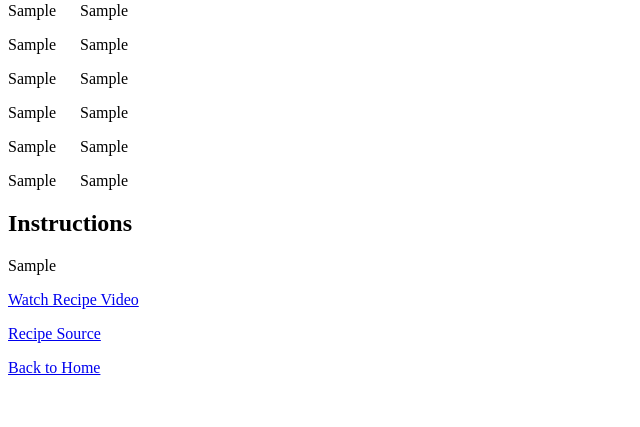
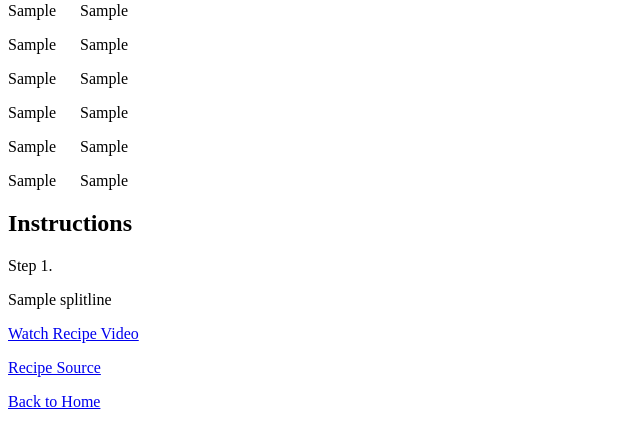
Before and after one commit to Cmonriyu/CST-205-Final, a Flask app: page /recipe/1 in a window 1280 px wide. Shown: the part 931-1358 px from the top of the page, without its empty margins (0-640 px from the left). Before the commit the page ends 1306 px from the top, so only its background shows below. Run offline with Flask 3, Linux system fonts and the light colour scheme; grey boxes marked "Sample" are stand-in pictures; a database or web service that is not in the repository returns one stand-in record (values such as "Sample title"); data that the repository does not hold is empty.

Commit message:
instruciton fix kinda

```diff
--- a/api_helpers.py
+++ b/api_helpers.py
@@ -50,3 +50,34 @@ def areas_with_meals():
         if areaMeals:
             areasWithMeals.append(area)
     return areasWithMeals
+
+def get_meal_instructions(meal):
+    lines = [line for line in meal["strInstructions"].splitlines() if line.strip()]
+    count = 1
+
+    newlines = []
+
+    for line in lines:
+        clean = line.lower().strip()
+
+        if clean.startswith("step"):
+            continue
+
+        newlines.append(f"Step {count}.")
+        newlines.append(line)
+
+        count += 1
+
+
+
+#     # if line[0] == "1" or line[0].lower() == "step 1":
+
+    # for line in lines:
+    #     if line.lower().strip() == str(count) or line.lower().strip() == "step " + str(count):
+    #         line = "Step " + str(count) + ". new"
+    #         count += 1
+    #     else:
+    #         line = f"Step {count}. {line}"
+    #         count += 1
+
+    return newlines
--- a/app.py
+++ b/app.py
@@ -3,7 +3,7 @@
 # Culture and Food Recipe Finder
 
 from flask import Flask, render_template, request, url_for
-from api_helpers import get_areas, get_meals_by_area, get_meal_details, areas_with_meals
+from api_helpers import get_areas, get_meals_by_area, get_meal_details, areas_with_meals, get_meal_instructions
 
 app = Flask(__name__)
 
@@ -32,7 +32,9 @@ def foods():
 @app.route("/recipe/<meal_id>")
 def recipe(meal_id):
     meal = get_meal_details(meal_id)
-    return render_template("recipie.html", meal=meal)
+    mealinstr = get_meal_instructions(meal)
+    print(mealinstr)
+    return render_template("recipie.html", meal=meal, instructions = mealinstr)
 
 
 if __name__ == "__main__":
--- a/templates/index.html
+++ b/templates/index.html
@@ -25,6 +25,7 @@
             </div>
             <button type="button" id="spin">Spin Random</button>
             <input type="hidden" name="area" id="selected-area">
+
         </p>
 
         <p>
--- a/templates/recipie.html
+++ b/templates/recipie.html
@@ -19,7 +19,10 @@
         {% endif %}
     {% endfor %}
     <h2>Instructions</h2>
-    <p>{{ meal.strInstructions }}</p>
+
+    {% for line in instructions %}
+        <p>{{ line }}</p>
+    {% endfor %}
 
     {% if meal.strYoutube %}
         <p>
```
